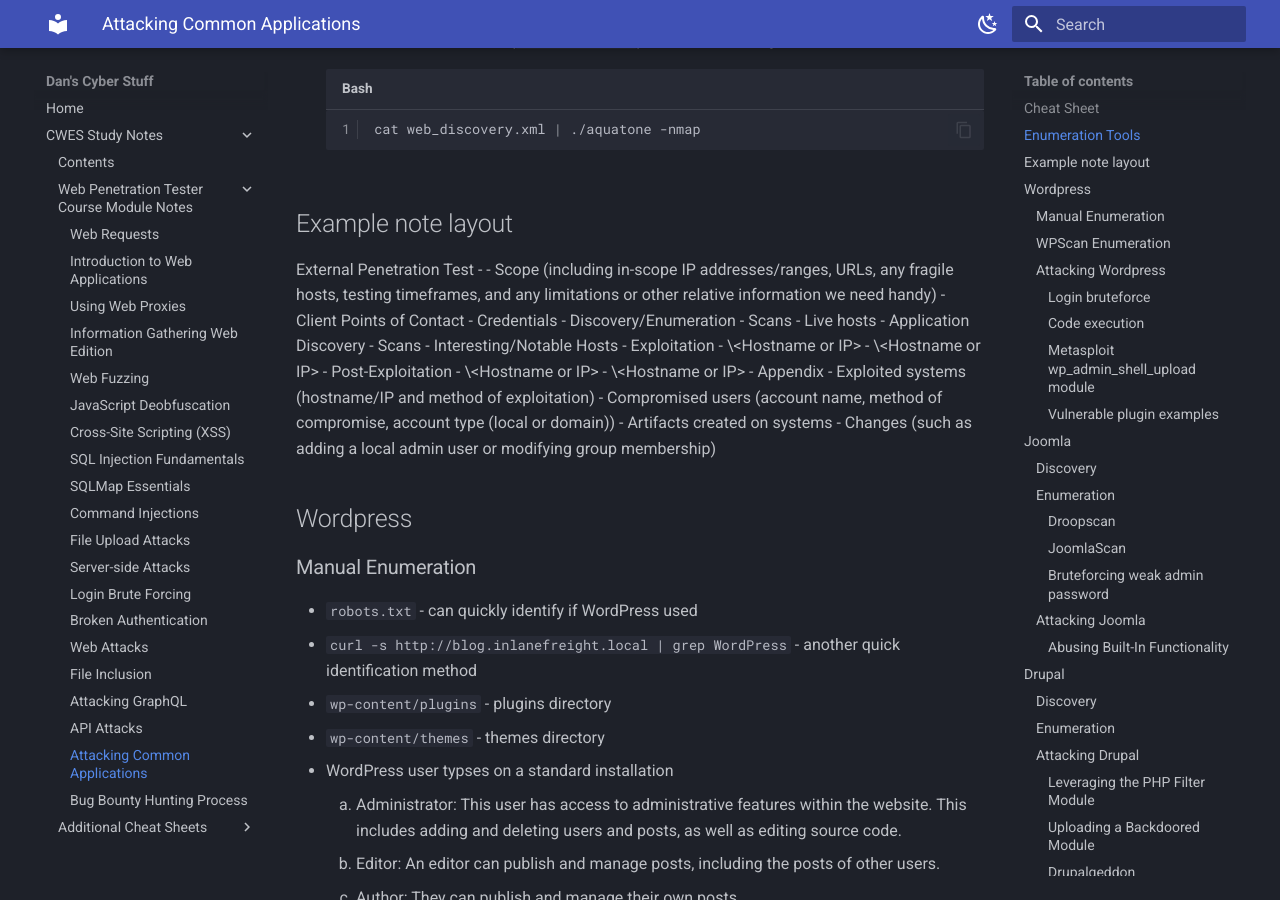
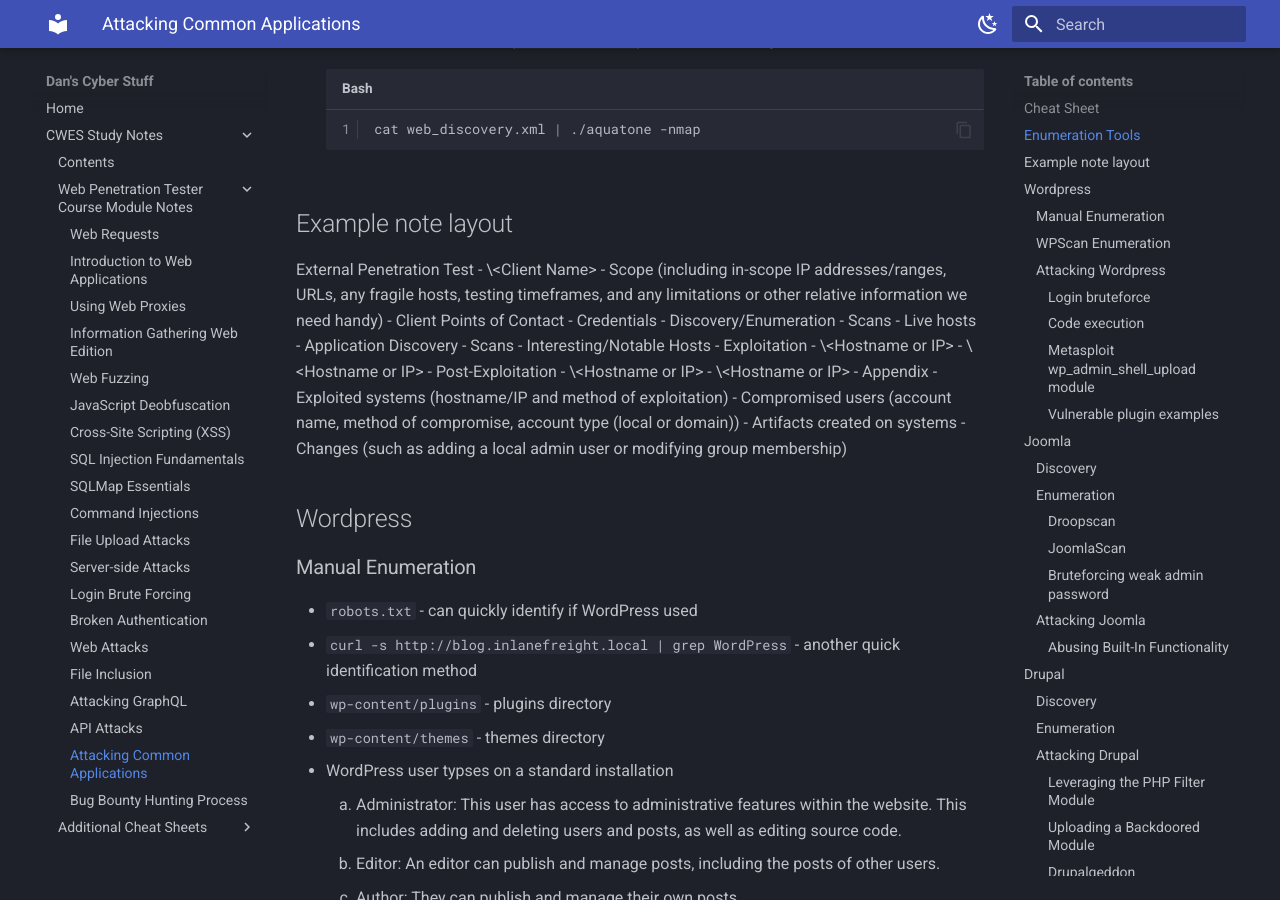
Before and after one commit to variable190/BugBounty, an MkDocs documentation site: the page built from docs/cwes-study-notes/attacking-common-applications.md, in a window 1280 px wide and 900 px high, scrolled down 2349 px. Built offline with MkDocs 1.6.1 and Material for MkDocs 9.7.7, drawn with Linux system fonts in a browser that asks for light colours.

Commit message:
fix formatting issue on attacking common applications page

```diff
--- a/docs/cwes-study-notes/attacking-common-applications.md
+++ b/docs/cwes-study-notes/attacking-common-applications.md
@@ -47,7 +47,7 @@
 
 ## Example note layout
 
-External Penetration Test - <Client Name>
+External Penetration Test - \<Client Name\>
 - Scope (including in-scope IP addresses/ranges, URLs, any fragile hosts, testing timeframes, and any limitations or other relative information we need handy)
 - Client Points of Contact
 - Credentials
```
